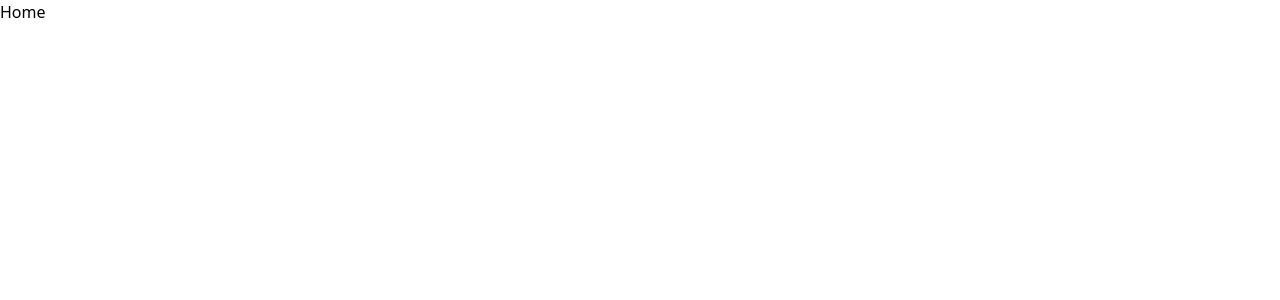
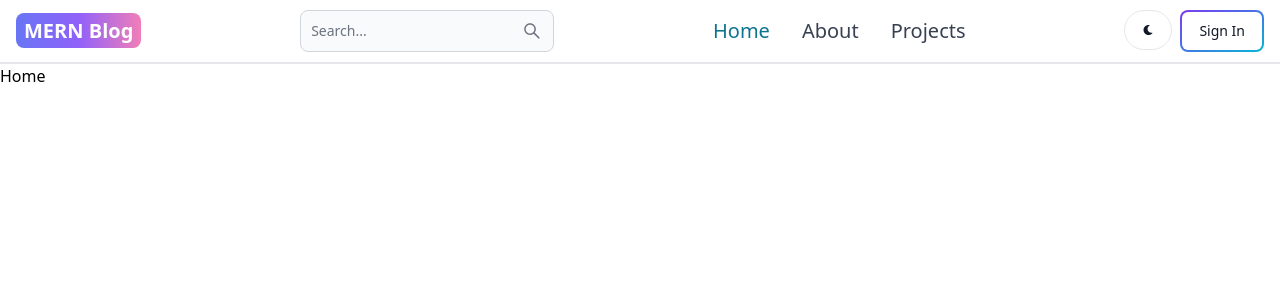
Before and after one commit to akshat-315/Akshat-s-Blog, a React (Vite) app in the folder client/: page / in a window 1280 px wide. Shown: the top 300 px of the page. Built offline with nearby package versions, Linux system fonts and the light colour scheme.

Commit message:
Created Header

```diff
--- a/client/package.json
+++ b/client/package.json
@@ -10,8 +10,10 @@
     "preview": "vite preview"
   },
   "dependencies": {
+    "flowbite-react": "^0.8.0",
     "react": "^18.2.0",
     "react-dom": "^18.2.0",
+    "react-icons": "^5.0.1",
     "react-router-dom": "^6.22.3"
   },
   "devDependencies": {
--- a/client/src/App.jsx
+++ b/client/src/App.jsx
@@ -6,10 +6,12 @@
 import SignUp from "./pages/SignUp";
 import Projects from "./pages/Projects";
 import Dashboard from "./pages/Dashboard";
+import Header from "./components/Header";
 
 const App = () => {
   return (
     <BrowserRouter>
+      <Header />
       <Routes>
         <Route path="/" element={<Home />} />
         <Route path="/about" element={<About />} />
--- /dev/null
+++ b/client/src/components/Header.jsx
@@ -0,0 +1,66 @@
+import React from "react";
+import { Button, Navbar, TextInput } from "flowbite-react";
+import { Link, useLocation } from "react-router-dom";
+import { AiOutlineSearch } from "react-icons/ai";
+import { FaMoon } from "react-icons/fa";
+
+const Header = () => {
+  const path = useLocation().pathname;
+
+  return (
+    <Navbar className="border-b-2">
+      <Link
+        to="/"
+        className="self-center whitespace-nowrap text-sm sm:text-xl font-semibold dark:text-white"
+      >
+        <span className="px-2 py-1 bg-gradient-to-r from-indigo-500 via-purple-500 to-pink-400 rounded-lg text-white">
+          MERN Blog
+        </span>
+      </Link>
+
+      <form>
+        <TextInput
+          type="text"
+          placeholder="Search..."
+          rightIcon={AiOutlineSearch}
+          className="hidden lg:inline"
+        />
+      </form>
+      <Button className="w-12 h-10 lg:hidden" color="gray" pill>
+        <AiOutlineSearch />
+      </Button>
+
+      <div className="flex gap-2 md:order-2">
+        <Button className="w-12 h-10 hidden sm:inline" color="gray" pill>
+          {<FaMoon />}
+        </Button>
+        <Link to="/sign-in">
+          <Button gradientDuoTone="purpleToBlue" outline>
+            Sign In
+          </Button>
+        </Link>
+        <Navbar.Toggle />
+      </div>
+
+      <Navbar.Collapse>
+        <Navbar.Link active={path === "/"} as={"div"}>
+          <Link to="/" className="text-xl">
+            Home
+          </Link>
+        </Navbar.Link>
+        <Navbar.Link active={path === "/about"} as={"div"}>
+          <Link to="/about" className="text-xl">
+            About
+          </Link>
+        </Navbar.Link>
+        <Navbar.Link active={path === "/projects"} as={"div"}>
+          <Link to="/projects" className="text-xl">
+            Projects
+          </Link>
+        </Navbar.Link>
+      </Navbar.Collapse>
+    </Navbar>
+  );
+};
+
+export default Header;
--- a/client/tailwind.config.js
+++ b/client/tailwind.config.js
@@ -1,8 +1,10 @@
+const flowbite = require("flowbite-react/tailwind");
+
 /** @type {import('tailwindcss').Config} */
 export default {
-  content: ["./index.html", "./src/**/*.{js,ts,jsx,tsx}"],
+  content: ["./index.html", "./src/**/*.{js,ts,jsx,tsx}", flowbite.content()],
   theme: {
     extend: {},
   },
-  plugins: [],
+  plugins: [flowbite.plugin()],
 };
```
Also changed, not shown: 1 other file (tests, documents, lock files or other folders).
